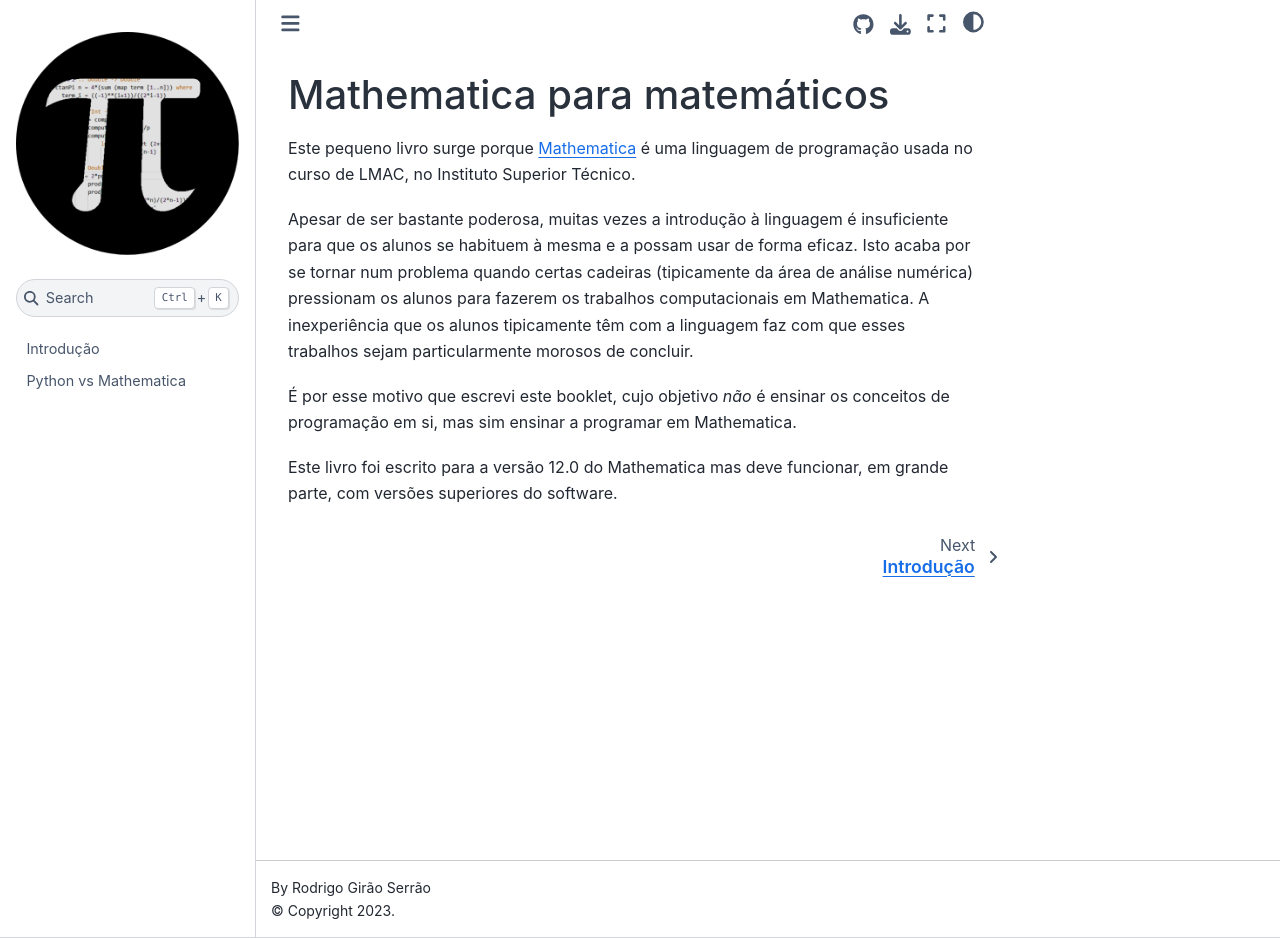
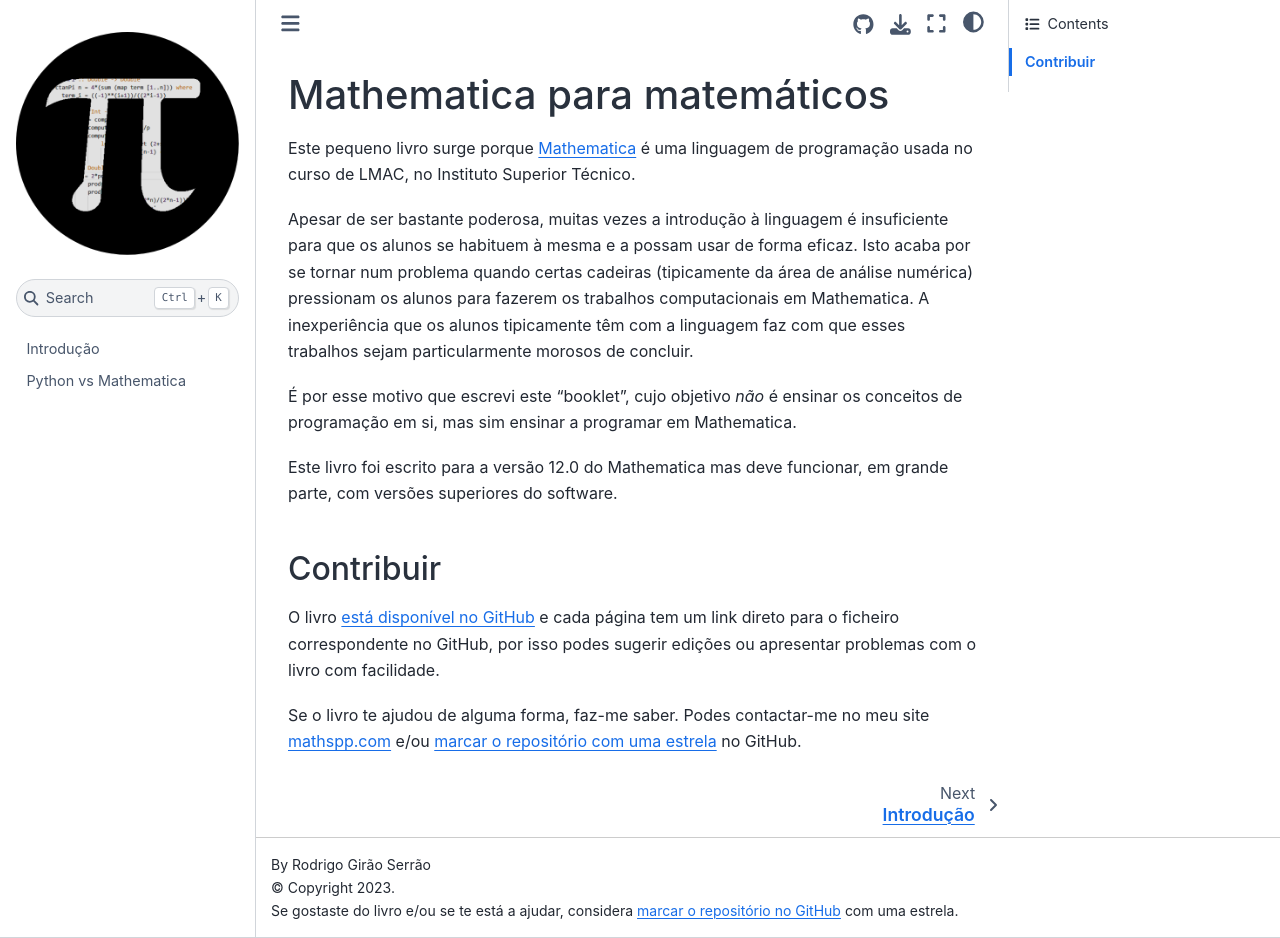
Before and after one commit to RojerGS/mpm, a Jupyter Book: the page built from home.md, in a window 1280 px wide and 938 px high. Built offline with Jupyter Book 1.0.4 settings and Sphinx 7.4.7 and the Sphinx Book theme 1.1.4, drawn with Linux system fonts in a browser that asks for light colours.

Commit message:
Write about contributing/thanking.

```diff
--- a/_config.yml
+++ b/_config.yml
@@ -9,6 +9,7 @@
     execute_notebooks: cache
 
 html:
+  extra_footer: "Se gostaste do livro e/ou se te está a ajudar, considera <a href='github.com/RojerGS/mpm'>marcar o repositório no GitHub</a> com uma estrela."
   home_page_in_navbar: false
   use_repository_button: true
   use_issues_button: true
--- a/home.md
+++ b/home.md
@@ -6,8 +6,15 @@
 Isto acaba por se tornar num problema quando certas cadeiras (tipicamente da área de análise numérica) pressionam os alunos para fazerem os trabalhos
 computacionais em Mathematica. A inexperiência que os alunos tipicamente têm com a linguagem faz com que esses trabalhos sejam particularmente morosos de concluir.
 
-É por esse motivo que escrevi este booklet, cujo objetivo *não* é ensinar os conceitos de programação em si, mas sim ensinar a programar em Mathematica.
+É por esse motivo que escrevi este "booklet", cujo objetivo *não* é ensinar os conceitos de programação em si, mas sim ensinar a programar em Mathematica.
 
 Este livro foi escrito para a versão 12.0 do Mathematica mas deve funcionar, em grande parte, com versões superiores do software.
 
+## Contribuir
+
+O livro [está disponível no GitHub][gh] e cada página tem um link direto para o ficheiro correspondente no GitHub, por isso podes sugerir edições ou apresentar problemas com o livro com facilidade.
+
+Se o livro te ajudou de alguma forma, faz-me saber. Podes contactar-me no meu site [mathspp.com](https://mathspp.com) e/ou [marcar o repositório com uma estrela][gh] no GitHub.
+
 [Mathematica]: https://www.wolfram.com/mathematica/
+[gh]: https://github.com/RojerGS/mpm
```
